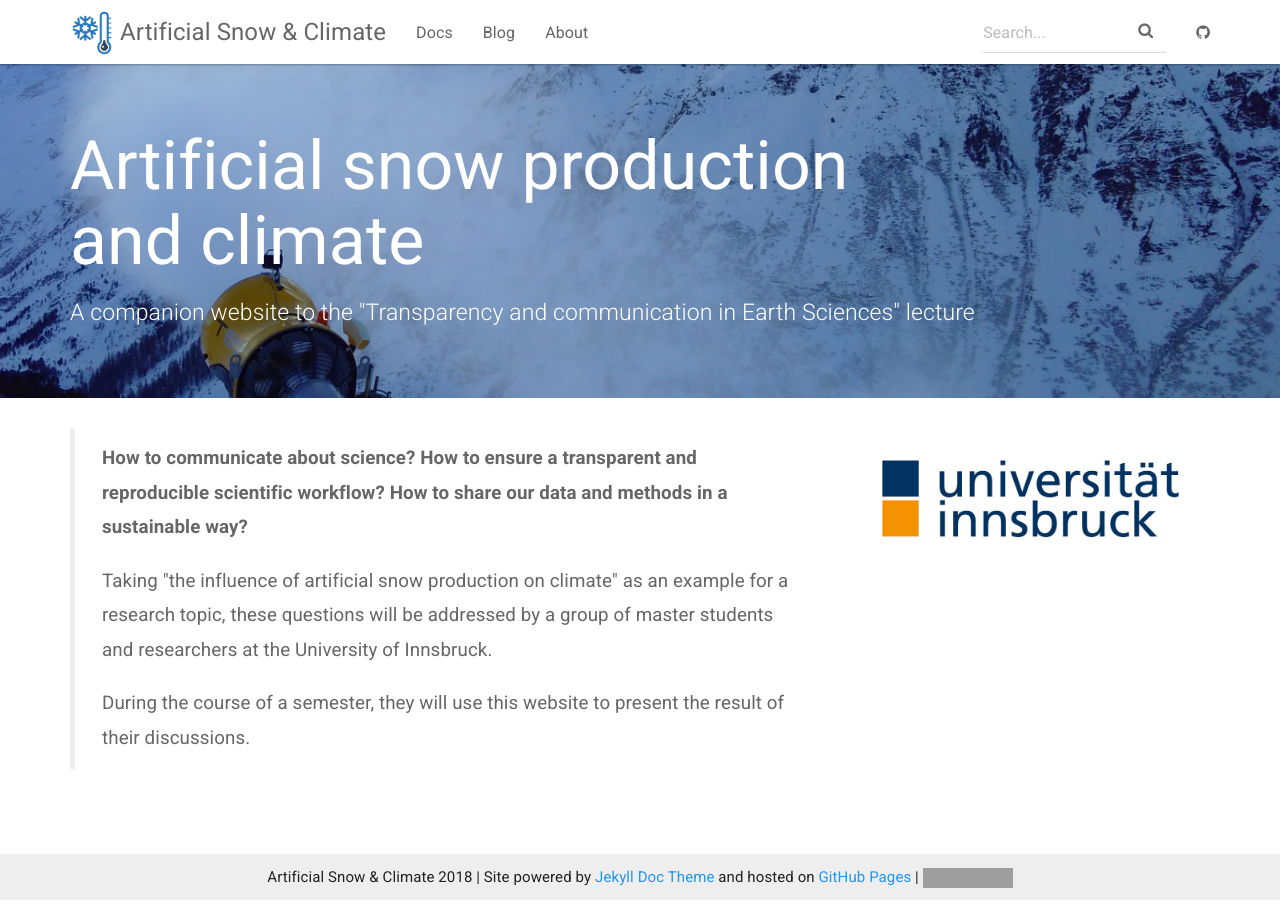
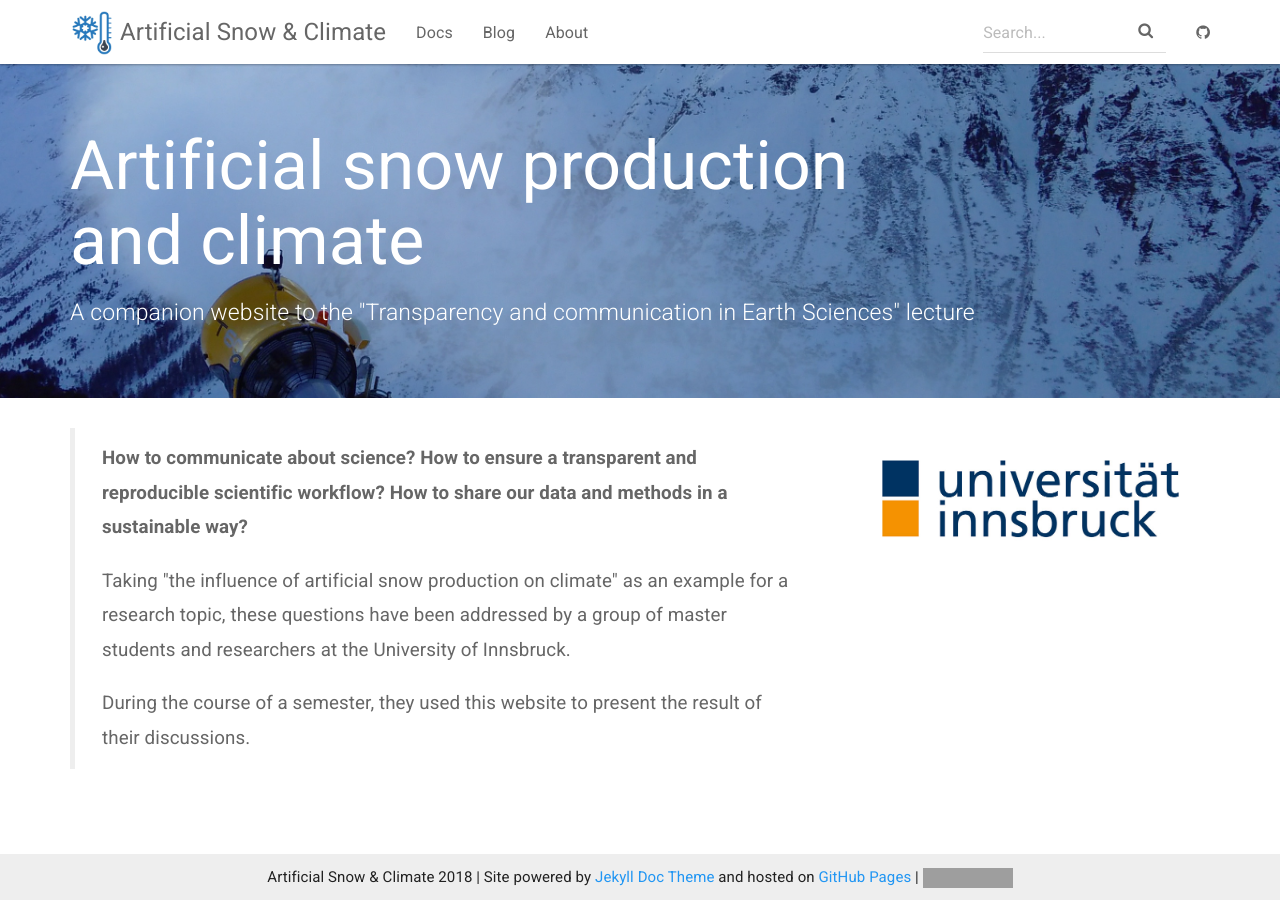
Before and after one commit to transparency-lecture/transparency-lecture.github.io, a Jekyll site: the page built from index.html, in a window 1280 px wide. Built offline with Jekyll 4.4.1, drawn with Linux system fonts in a browser that asks for light colours; nearby versions of some CDN libraries; grey boxes are pictures that could not be loaded.

Commit message:
Update welcome to past tense (#42)

```diff
--- a/index.html
+++ b/index.html
@@ -21,11 +21,11 @@ layout: default
                 our data and methods in a sustainable way?</b></p>
 
               <p>Taking "the influence of artificial snow production on climate"
-                as an example for a research topic, these questions will be addressed
+                as an example for a research topic, these questions have been addressed
                 by a group of master students and researchers at the University of
                 Innsbruck.</p>
 
-              <p>During the course of a semester, they will use this website to
+              <p>During the course of a semester, they used this website to
                 present the result of their discussions.</p>
             </blockquote>
         </div>
```
